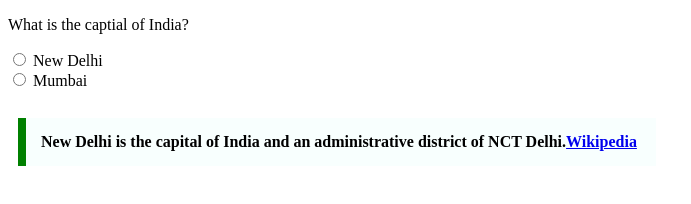
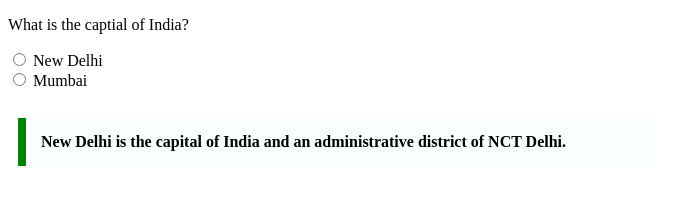
Before and after one commit to acciojob/trivia-yaddolly, a website: page main.html in a window 1280 px wide. Shown: the whole page, without its empty margins (0-691 px from the left). Drawn offline with Linux system fonts and the light colour scheme.

Commit message:
created a submission

```diff
--- a/main.html
+++ b/main.html
@@ -12,9 +12,8 @@
 	    <p> What is the captial of India? </p>
         <input type="radio" name = "ans" value="yes"> New Delhi </br>
         <input type="radio" name = "ans" value="no"> Mumbai </br></br>
-		<blockquote>New Delhi is the capital of India and an administrative district of NCT Delhi.<a href="https://www.google.com/search?q=wikipedia&rlz=1C1CHBF_enIN1015IN1015&oq=wikipedia&gs_lcrp=EgZjaHJvbWUyFAgAEEUYORhDGIMBGLEDGIAEGIoFMgYIARBFGEAyDwgCEC4YQxixAxiABBiKBTIPCAMQABhDGLEDGIAEGIoFMgoIBBAAGLEDGIAEMgoIBRAAGLEDGIAEMgYIBhAFGEAyBggHEEUYPNIBCDU2MTNqMGo3qAIAsAIA&sourceid=chrome&ie=UTF-8">Wikipedia</a></blockquote>
-
-	</form>
+		<blockquote>New Delhi is the capital of India and an administrative district of NCT Delhi.</blockquote>
+        </form>
 	 <script type="text/javascript" src="./script.js">
 </script>
 
```
